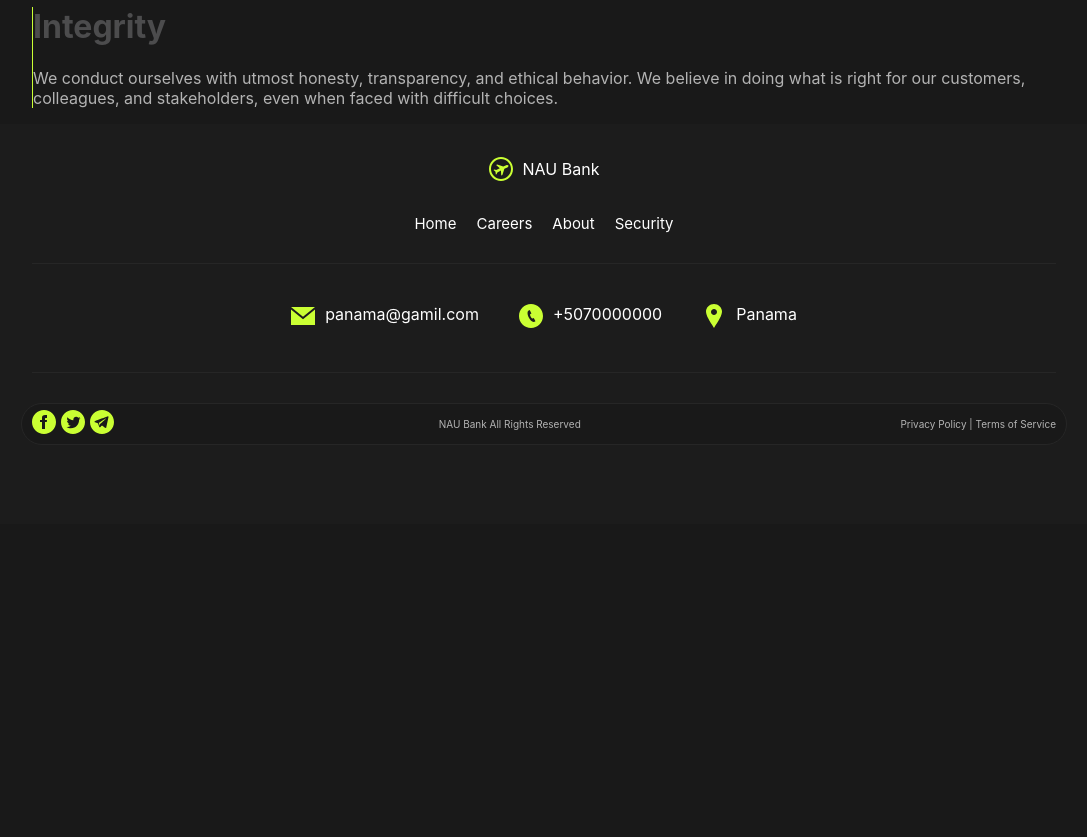
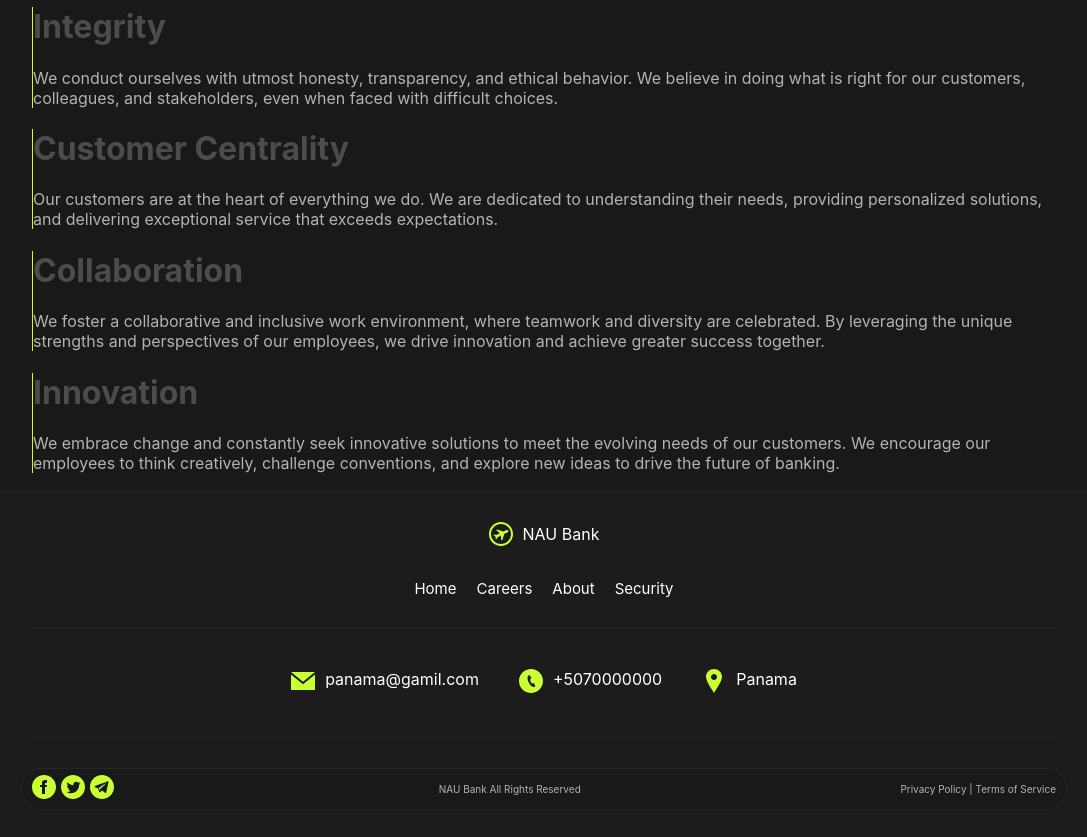
Before and after one commit to AntonZaiets/BANKtest, a React (Create React App) app: page /careers in a window 1280 px wide. Shown: the part 820-1657 px from the top of the page, without its empty margins (96-1183 px from the left). Before the commit the page ends 1344 px from the top, so only its background shows below. Built offline with nearby package versions, Linux system fonts and the light colour scheme.

Commit message:
completed OurValues

```diff
--- a/src/components/OurValues/index.tsx
+++ b/src/components/OurValues/index.tsx
@@ -12,8 +12,8 @@ export const OurValues = () => {
                     achieve our goals.
                 </p>
             </div>
-            <div className = "values">
-                <div className = "value">
+            <div className="values">
+                <div className="value">
                     <h1>Integrity</h1>
                     <p>
                         We conduct ourselves with utmost honesty, transparency, and ethical behavior. We
@@ -21,6 +21,30 @@ export const OurValues = () => {
                         when faced with difficult choices.
                     </p>
                 </div>
+                <div className="value">
+                    <h1>Customer Centrality</h1>
+                    <p>
+                        Our customers are at the heart of everything we do. We are dedicated to understanding
+                        their needs, providing personalized solutions, and delivering exceptional service that
+                        exceeds expectations.
+                    </p>
+                </div>
+                <div className="value">
+                    <h1>Collaboration</h1>
+                    <p>
+                        We foster a collaborative and inclusive work environment, where teamwork and diversity are
+                        celebrated. By leveraging the unique strengths and perspectives of our employees, we drive
+                        innovation and achieve greater success together.
+                    </p>
+                </div>
+                <div className="value">
+                    <h1>Innovation</h1>
+                    <p>
+                        We embrace change and constantly seek innovative solutions to meet the evolving needs of our
+                        customers. We encourage our employees to think creatively, challenge conventions, and explore
+                        new ideas to drive the future of banking.
+                    </p>
+                </div>
             </div>
         </div>
     );
```
